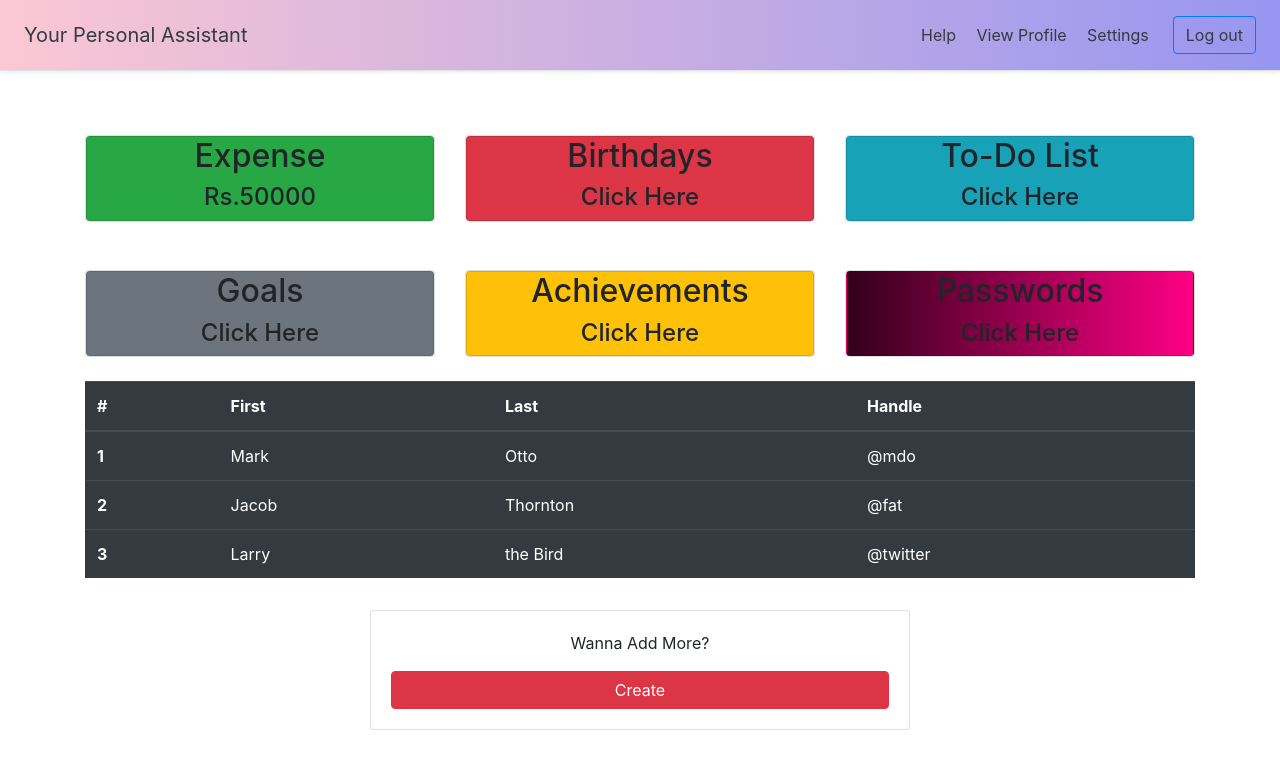
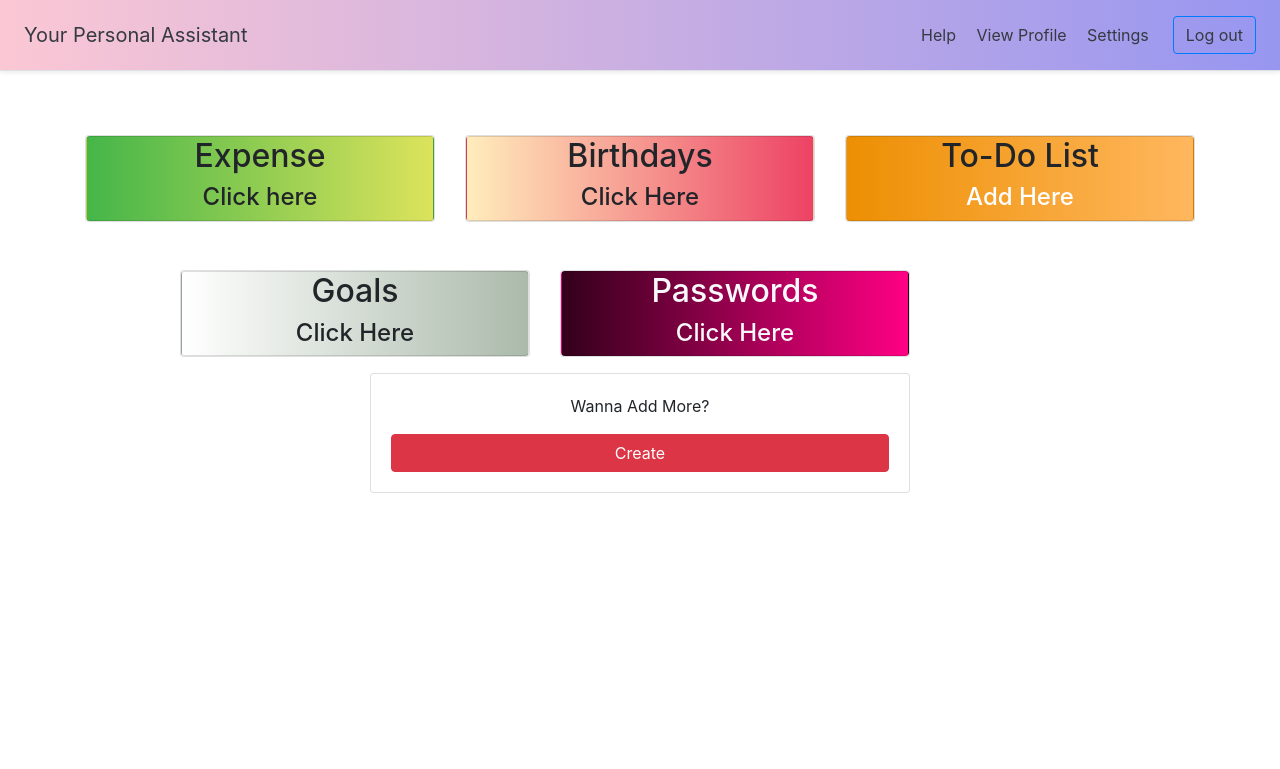
Before and after one commit to radhika2303/SDSTASK_Personal_Assistant, a Flask app: page /home in a window 1280 px wide. Shown: the top 769 px of the page. Run offline with Flask 2, Linux system fonts and the light colour scheme; some libraries are stand-ins or nearby versions.

Commit message:
Update home.html

```diff
--- a/templates/home.html
+++ b/templates/home.html
@@ -19,20 +19,21 @@
         <div class="bg-nav-2 d-flex flex-column flex-md-row align-items-center p-3 px-md-4 mb-3 bg-white border-bottom shadow-sm">
           <h5 class="my-0 mr-md-auto font-weight-normal text-dark">Your Personal Assistant</h5>
           <nav class="my-2 my-md-0 mr-md-3">
-            <a class="p-2 text-dark" href="#">Help</a>
-            <a class="p-2 text-dark" href="#">View Profile</a>
+            <a class="p-2 text-dark" href="/help">Help</a>
+            <a class="p-2 text-dark" href="/profile">View Profile</a>
             <a class="p-2 text-dark" href="#">Settings</a>
           </nav>
-          <a class="btn btn-outline-primary text-dark" href="#">Log out</a>
+          <a class="btn btn-outline-primary text-dark" href="/logout">Log out</a>
         </div>
 
         <div class="container">
             <div class ="row">
                 <div class="col-md-4 mt-5">
                     <div class="card">
-                        <div class="card body bg-success">
+                        <div class="card body bg-green">
                             <h2 style="text-align:center;">Expense</h2>
-                            <h4 style="text-align:center;">Rs.50000</h4>
+                            <h4 style="text-align:center;">Click here</h4>
+
                         </div>
 
                     </div>
@@ -40,7 +41,7 @@
                 </div>
                 <div class="col-md-4 mt-5">
                     <div class="card">
-                        <div class="card body bg-danger">
+                        <div class="card body bg-peach">
                             <h2 style="text-align:center;">Birthdays</h2>
                             <h4 style="text-align:center;">Click Here</h4>
                         </div>
@@ -50,17 +51,21 @@
                 </div>
                 <div class="col-md-4 mt-5">
                     <div class="card">
-                        <div class="card body bg-info">
+                        <div class="card body bg-blue">
                             <h2 style="text-align:center;">To-Do List</h2>
-                            <h4 style="text-align:center;">Click Here</h4>
+                            <h4 style="text-align:center;" ><a href="https://todoforpa-app.herokuapp.com/todo"  target="_blank">Add Here</a></h4>
                         </div>
 
                     </div>
 
                 </div>
+
+                <div class="col-md-1">
+
+                </div>
                 <div class="col-md-4 mt-5">
                     <div class="card">
-                        <div class="card body bg-secondary">
+                        <div class="card body bg-grey">
                             <h2 style="text-align:center;">Goals</h2>
                             <h4 style="text-align:center;">Click Here</h4>
                         </div>
@@ -68,18 +73,10 @@
                     </div>
 
                 </div>
-                <div class="col-md-4 mt-5">
-                   <div class="card">
-                        <div class="card body bg-warning">
-                            <h2 style="text-align:center;">Achievements</h2>
-                            <h4 style="text-align:center;">Click Here</h4>
-                        </div>
 
-                    </div>
-                </div>
                 <div class="col-md-4 mt-5">
                     <div class="card">
-                        <div class="card body bg-nav">
+                        <div class="card body bg-nav text-light">
                             <h2 style="text-align:center;">Passwords</h2>
                             <h4 style="text-align:center;">Click Here</h4>
                         </div>
@@ -89,38 +86,6 @@
                 </div>
             </div>
             <div class="row">
-                <div class="col-md-12 mt-4">
-                    <table class="table table-dark">
-                      <thead>
-                        <tr>
-                          <th scope="col">#</th>
-                          <th scope="col">First</th>
-                          <th scope="col">Last</th>
-                          <th scope="col">Handle</th>
-                        </tr>
-                      </thead>
-                      <tbody>
-                        <tr>
-                          <th scope="row">1</th>
-                          <td>Mark</td>
-                          <td>Otto</td>
-                          <td>@mdo</td>
-                        </tr>
-                        <tr>
-                          <th scope="row">2</th>
-                          <td>Jacob</td>
-                          <td>Thornton</td>
-                          <td>@fat</td>
-                        </tr>
-                        <tr>
-                          <th scope="row">3</th>
-                          <td>Larry</td>
-                          <td>the Bird</td>
-                          <td>@twitter</td>
-                        </tr>
-                      </tbody>
-                    </table>
-                </div>
                 <div class="col-md-3">
 
                 </div>
@@ -143,6 +108,27 @@
     <script src="https://cdn.jsdelivr.net/npm/popper.js@1.16.0/dist/umd/popper.min.js" integrity="sha384-Q6E9RHvbIyZFJoft+2mJbHaEWldlvI9IOYy5n3zV9zzTtmI3UksdQRVvoxMfooAo" crossorigin="anonymous"></script>
     <script src="https://stackpath.bootstrapcdn.com/bootstrap/4.5.0/js/bootstrap.min.js" integrity="sha384-OgVRvuATP1z7JjHLkuOU7Xw704+h835Lr+6QL9UvYjZE3Ipu6Tp75j7Bh/kR0JKI" crossorigin="anonymous"></script>
 
+<!-- Following JS code is for saving the data -->
+<script>
+
+var storedItem = localStorage.getItem("storedItem");
+
+function save(){
+
+var Item = document.getElementById("input").value;
+localStorage.setItem("storedItem", Item);
+document.getElementById("savedText").innerHTML = Item;
+
+}
+function get(){
+
+localStorage.getItem("storedItem");
+
+document.getElementById("openedText").innerHTML = storedItem;
+
+}
+
+</script>
 
 </body>
 </html>
```
